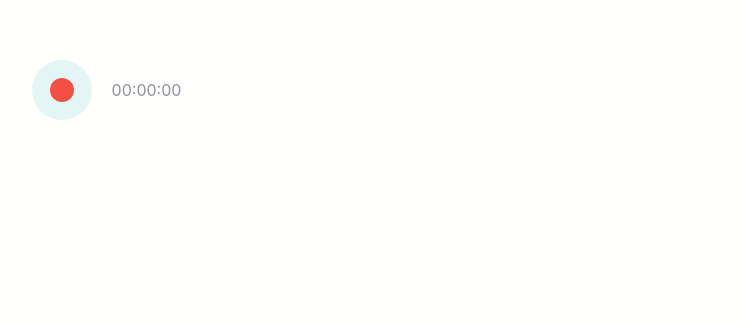
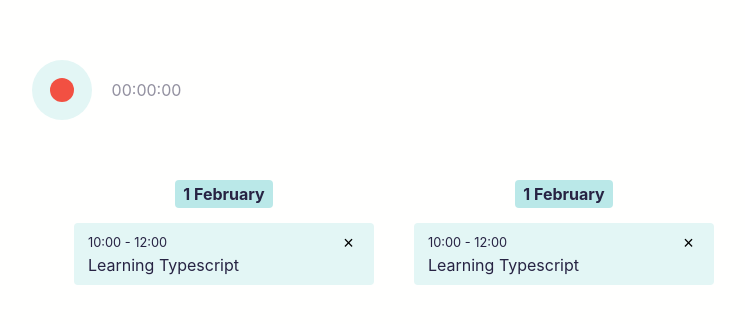
Before and after one commit to djonko/udemy-react-redux-ts, a React (Create React App) app: page / in a window 1280 px wide. Shown: the top 324 px of the page, without its empty margins (531-1276 px from the left). Built offline with nearby package versions, Linux system fonts and the light colour scheme.

Commit message:
styles css calendar event

```diff
--- a/src/components/App/App.tsx
+++ b/src/components/App/App.tsx
@@ -1,4 +1,5 @@
 import React from 'react';
+import Calendar from '../Calendar';
 import Recorder from '../Recorder/Recorder';
 import './App.css';
 
@@ -6,6 +7,7 @@
   return (
     <div className="App">
       <Recorder />
+      <Calendar />
     </div>
   );
 }
--- /dev/null
+++ b/src/components/Calendar/Calendar.css
@@ -0,0 +1,62 @@
+.calendar {
+    display: flex;
+    flex-direction: row-reverse;
+    margin: 0 15px;
+    padding: 20px 0;
+    overflow-x: auto;
+  }
+
+  .calendar-day {
+    flex: 0 0 300px;
+    padding: 0 20px;
+  }
+
+  .calendar-day-label {
+    font-size: 16px;
+    margin: 0 0 15px;
+    text-align: center;
+  }
+
+  .calendar-day-label span {
+    background: #bae8e8;
+    border-radius: 4px;
+    color: #272343;
+    display: inline-block;
+    font-weight: bold;
+    padding: 4px 8px;
+  }
+
+  .calendar-event {
+    align-items: flex-start;
+    background: #e3f6f5;
+    border-radius: 4px;
+    display: flex;
+    justify-content: space-between;
+    flex-wrap: wrap;
+    margin: 0 0 10px;
+    padding: 8px 14px;
+  }
+
+  .calendar-event-info {
+    flex-grow: 1;
+    flex-basis: 82%;
+    line-height: 23px;
+  }
+
+  .calendar-event-time {
+    font-size: 0.8em;
+  }
+
+  .calendar-event-delete-button {
+    appearance: none;
+    background: none;
+    border: 0;
+    cursor: pointer;
+    flex-shrink: 0;
+    height: 23px;
+    font-size: 18px;
+    line-height: 20px;
+    margin: 0 0 0 10px;
+    padding: 0;
+    width: 23px;
+  }
--- /dev/null
+++ b/src/components/Calendar/Calendar.tsx
@@ -0,0 +1,41 @@
+import React from 'react';
+import './Calendar.css'
+
+const Calendar: React.FC = () => {
+    return (
+        <div className="calendar">
+            <div className="calendar-day">
+                <div className="calendar-day-label">
+                    <span>1 February</span>
+                </div>
+                <div className="calendar-events">
+                    <div className="calendar-event">
+                        <div className="calendar-event-info">
+                            <div className="calendar-event-time">10:00 - 12:00</div>
+                            <div className="calendar-event-title">Learning Typescript</div>
+                        </div>
+                        <button className="calendar-event-delete-button">&times;</button>
+                    </div>
+                </div>
+            </div>
+
+            <div className="calendar-day">
+                <div className="calendar-day-label">
+                    <span>1 February</span>
+                </div>
+                <div className="calendar-events">
+                    <div className="calendar-event">
+                        <div className="calendar-event-info">
+                            <div className="calendar-event-time">10:00 - 12:00</div>
+                            <div className="calendar-event-title">Learning Typescript</div>
+                        </div>
+                        <button className="calendar-event-delete-button">&times;</button>
+                    </div>
+                </div>
+            </div>
+
+        </div>
+    );
+};
+
+export default Calendar;
--- /dev/null
+++ b/src/components/Calendar/index.ts
@@ -0,0 +1 @@
+export { default } from './Calendar'
```
Also changed, not shown: 2 other files (tests, documents, lock files or other folders).
